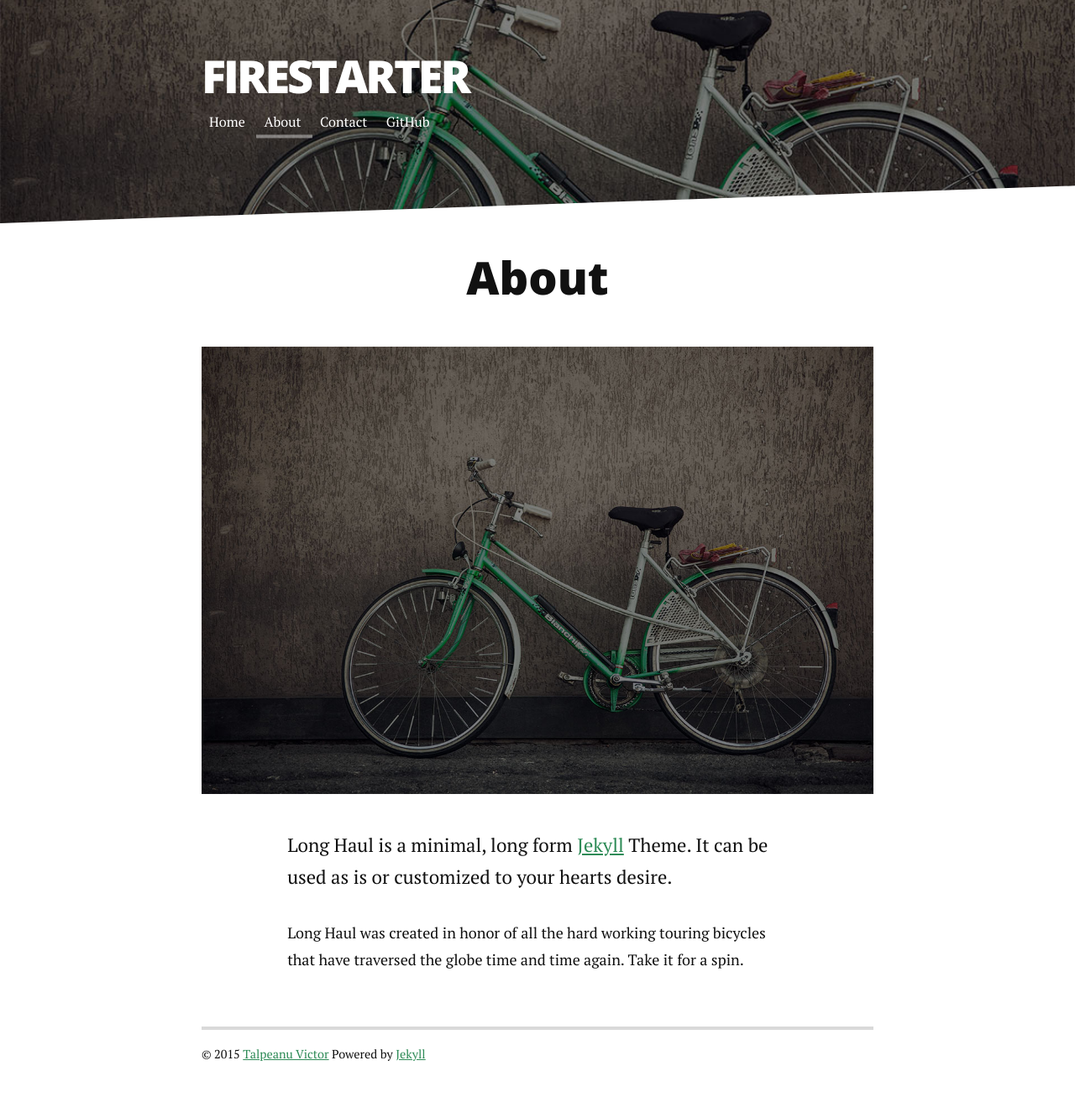
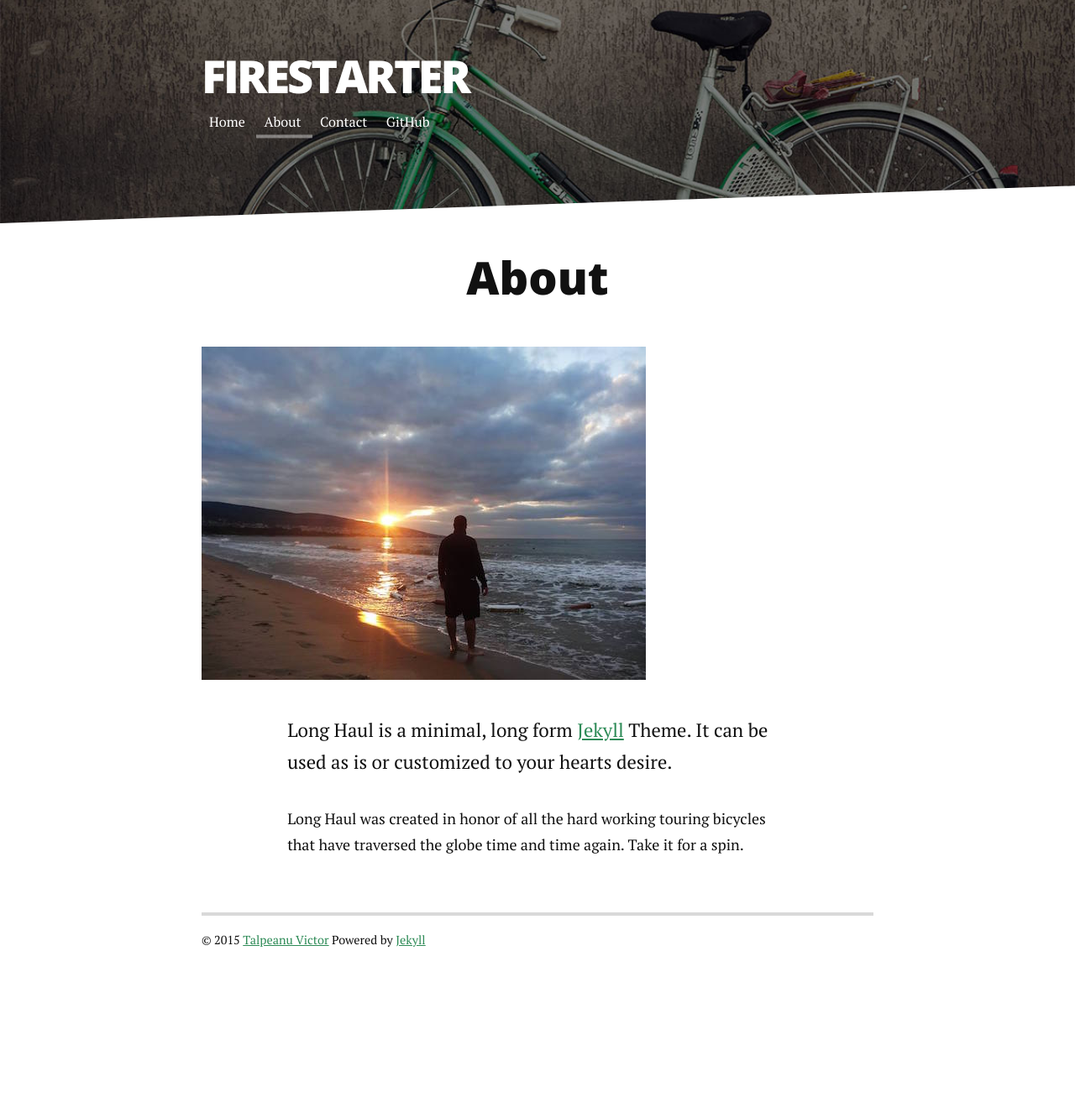
Before and after one commit to victor-talpeanu/victor-talpeanu.github.io, a Jekyll site: the page built from about.md, in a window 1280 px wide. Shown: the whole page at 84% size. Built offline with Jekyll 4.4.1, drawn with Linux system fonts in a browser that asks for light colours; nearby versions of some CDN libraries; Markdown is read by kramdown in place of the engine named in the settings; after the commit the page ends 1196 px from its top, so only the background shows below that.

Commit message:
my picture

```diff
--- a/about.md
+++ b/about.md
@@ -5,6 +5,6 @@
 
 <div class="post">
 	<h1 class="pageTitle">About</h1>
-	<img src="{{ '/assets/img/touring.jpg' | prepend: site.baseurl }}" alt="">
+	<img src="{{ '/assets/img/me.jpg' | prepend: site.baseurl }}" alt="">
 	<p class="intro">Long Haul is a minimal, long form <a href="http://jekyllrb.com">Jekyll</a> Theme. It can be used as is or customized to your hearts desire.</p>
 	<p>Long Haul was created in honor of all the hard working touring bicycles that have traversed the globe time and time again. Take it for a spin.</p>
```
Also changed, not shown: assets/img/me.jpg (added).
